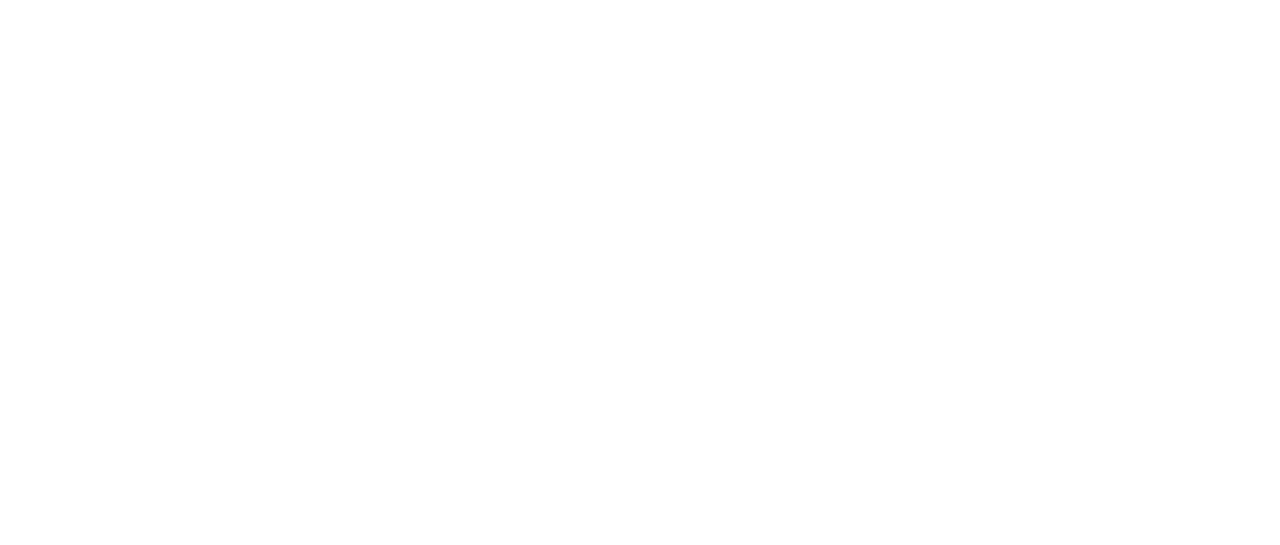
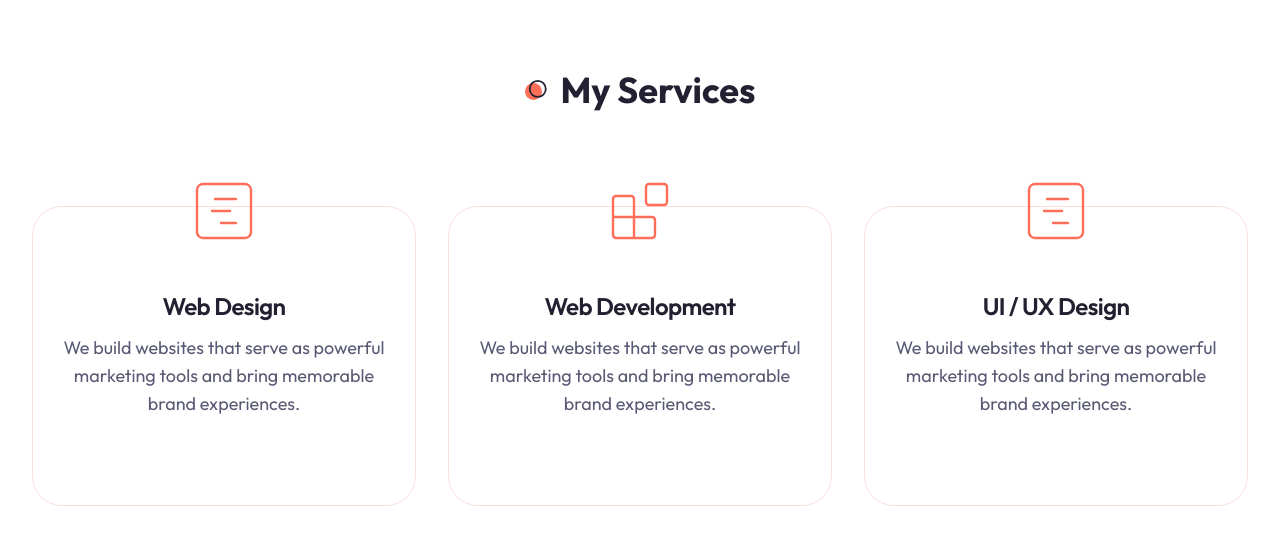
Before and after one commit to clavinorach/portofolio-app, a Next.js app: page / in a window 1280 px wide. Shown: the part 1563-2108 px from the top of the page. Built offline with nearby package versions, Linux system fonts and the light colour scheme.

Commit message:
add services section

```diff
--- a/app/page.jsx
+++ b/app/page.jsx
@@ -1,6 +1,7 @@
 //components
 import Hero from "@/components/Hero";
 import About from "@/components/About";
+import Services from "@/components/Services";
 
 
 export default function Home() {
@@ -8,6 +9,7 @@
     <main>
       <Hero />
       <About />
+      <Services/>
     </main>
   );
 }
--- a/components/About.jsx
+++ b/components/About.jsx
@@ -32,7 +32,7 @@
     },
     {
         icon: <HomeIcon size={20} />,
-        text: 'Depok, Wst Java, Indonesia',
+        text: 'Depok, West Java, Indonesia',
 
     },
 ]
@@ -82,7 +82,7 @@
                 name: 'Back-End Development',
             },
             {
-                name: 'JavaScript',
+                name: 'Python',
             },
 
         ]
@@ -203,7 +203,57 @@
                                     </div>
                             </div>
                         </TabsContent>
-                        <TabsContent value='skills'> Skills Info </TabsContent>
+                        {/* Skills */}
+                        <TabsContent value='skills'> Skills Info
+                        <div className='text-center xl:text-left'>
+                            <h3 className='h3 mb-8'> Tools i use everyday </h3>
+                            {/* skills */}
+                            <div className='mb-16'>
+                                <h4 className='text'>Skills</h4>
+                                <div className='border-b border-border mb-4'></div>
+                                {/* skills list */}
+                                <div>
+                                    {getData(skillData, 'skills').data.map(
+                                        (item, index) => {
+                                            const {name} = item;
+                                            return (
+                                             <div
+                                             className='w-2/4 text-center xl:text-left mx-auto xl mx-0'
+                                             key={index}
+                                             >
+                                                <div className='font-medium'>{name}</div>
+                                             </div>
+                                            );
+                                        }
+                                        )}
+                                </div>
+                            </div>
+                            {/* tools */}
+                            <div>
+                                <h4 className='text-xl font-semibold mb-2 xl:text-left'>
+                                    Tools
+                                </h4>
+                                <div className='border-b border-border mb-4'></div>
+                                {/* tools list */}
+                                <div className='flex gap-x-8 justify-center xl:justify-start'>
+                                    {getData(skillData, 'tools').data.map((item, index)=>{
+                                        const {imgPath} = item;
+                                        return (
+                                        <div key={index}>
+                                            <Image
+                                            src={imgPath}
+                                            width={48}
+                                            height={48}
+                                            alt=''
+                                            priority
+                                            />
+                                        </div>
+                                        )
+                                    })}
+                                </div>
+                            </div>
+                        </div>
+                        </TabsContent>
                         </div>
                     </Tabs>
                 </div>
--- /dev/null
+++ b/components/Services.jsx
@@ -0,0 +1,66 @@
+import {GanttChartSquare, Blocks, Gem} from 'lucide-react';
+import {
+    Card,
+    CardContent,
+    CardDescription,
+    CardHeader,
+    CardTitle,
+} from '@/components/ui/card'
+
+const servicesData = [
+
+    {
+        icon: <GanttChartSquare size={72} strokeWidth={0.8}/>,
+        title: 'Web Design',
+        description: 'We build websites that serve as powerful marketing tools and bring memorable brand experiences.',
+    },
+    {
+        icon: <Blocks size={72} strokeWidth={0.8}/>,
+        title: 'Web Development',
+        description: 'We build websites that serve as powerful marketing tools and bring memorable brand experiences.',
+    },
+    {
+        icon: <GanttChartSquare size={72} strokeWidth={0.8}/>,
+        title: 'UI / UX Design',
+        description: 'We build websites that serve as powerful marketing tools and bring memorable brand experiences.',
+    },
+
+
+];
+
+const Services = () => {
+    return (
+      <section className='mb-12 xl:mb-36'>
+        <div className="container mx-auto">
+          <h2 className='section-title mb-12 xl:mb-24 text-center mx-auto'>
+            My Services
+          </h2>
+          {/* grid items */}
+          <div className='grid xl:grid-cols-3 justify-center gap-y-12 xl:gap-y-24 xl:gap-x-8'>
+            {servicesData.map((item, index) => {
+              return (
+                <Card
+                  className='w-full max-w-[424px] h-[300px] flex flex-col pt-16 pb-10 justify-center items-center relative'
+                  key={index}
+                >
+                  <CardHeader className='text-primary absolute -top-[60px]'>
+                    <div className='w-[140px] h-[80px] bg-white-100 dark:bg-background flex justify-center items-center'>
+                      {item.icon}
+                    </div>
+                  </CardHeader>
+                  <CardContent className='text-center'>
+                    <CardTitle className='mb-4'>{item.title}</CardTitle>
+                    <CardDescription className='text-lg'>
+                      {item.description}
+                    </CardDescription>
+                  </CardContent>
+                </Card>
+              );
+            })}
+          </div>
+        </div>
+      </section>
+    );
+  };
+
+export default Services;
--- a/components/ui/card.jsx
+++ b/components/ui/card.jsx
@@ -5,7 +5,7 @@
 const Card = React.forwardRef(({ className, ...props }, ref) => (
   <div
     ref={ref}
-    className={cn("rounded-lg border bg-card text-card-foreground shadow-sm", className)}
+    className={cn("rounded-[30px] border bg-background text-card-foreground", className)}
     {...props} />
 ))
 Card.displayName = "Card"
```
